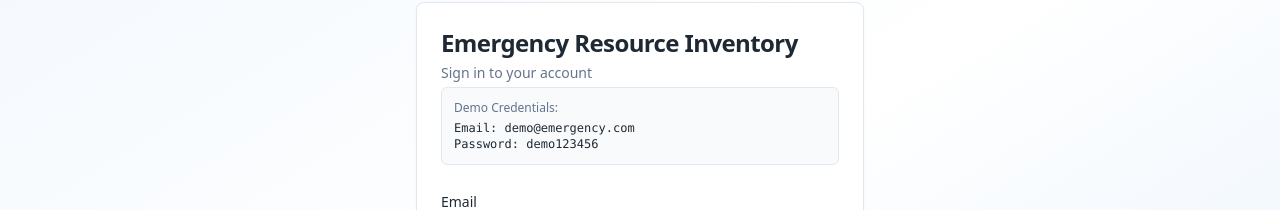
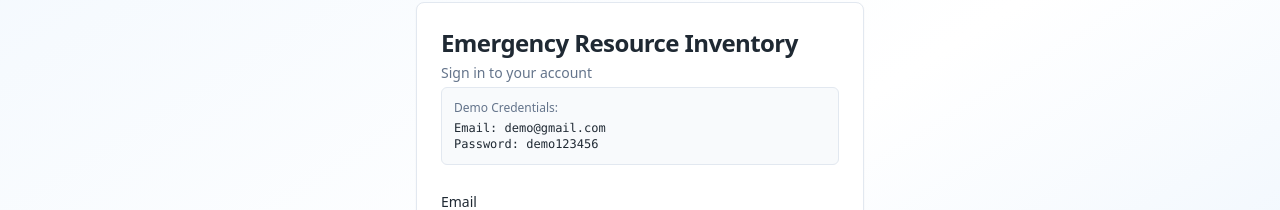
Before and after one commit to rizwanrizu0808/ResilientHub, a React (Vite) app: page / in a window 1280 px wide. Shown: the part 160-370 px from the top of the page. Built offline with nearby package versions, Linux system fonts and the light colour scheme; the HTML template or start-up script is replaced by a standard one.

Commit message:
Fix login page format

```diff
--- a/src/components/auth/LoginForm.tsx
+++ b/src/components/auth/LoginForm.tsx
@@ -77,7 +77,7 @@ export const LoginForm = () => {
           {isLogin && (
             <div className="mt-3 p-3 bg-muted/50 rounded-md border border-border">
               <p className="text-xs font-medium text-muted-foreground mb-1">Demo Credentials:</p>
-              <p className="text-xs font-mono">Email: demo@emergency.com</p>
+              <p className="text-xs font-mono">Email: demo@gmail.com</p>
               <p className="text-xs font-mono">Password: demo123456</p>
             </div>
           )}
```
